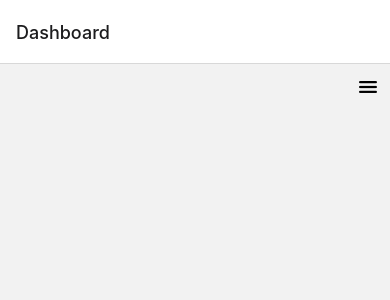
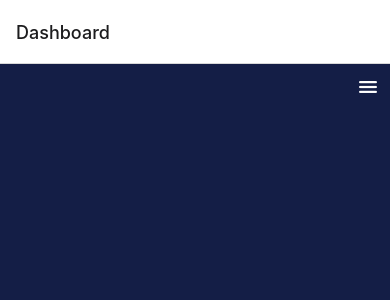
Before and after one commit to srk-sivaramakrishnan/Employee-Management, a React Native app: screen /Dashboard in a window 390 px wide. Shown: the top 300 px of the page. Built offline with nearby package versions, Linux system fonts and the light colour scheme.

Commit message:
components

```diff
--- a/app/dashboard.js
+++ b/app/dashboard.js
@@ -17,7 +17,7 @@ const Dashboard = () => {
 
   const handleSidebarLinkClick = (action) => {
     setSelectedAction(action);
-    setSidebarOpen(false);
+    setSidebarOpen(false); // Close the sidebar when a link is clicked
   };
 
   const renderComponent = () => {
@@ -36,7 +36,7 @@ const Dashboard = () => {
   };
 
   return (
-    <View style={styles.container}>
+    <View style={[styles.container, { backgroundColor: '#141E46' }]}>
       {/* Main content */}
       <ScrollView contentContainerStyle={styles.scrollViewContent}>
         {/* Content based on selected action */}
@@ -45,7 +45,7 @@ const Dashboard = () => {
 
       {/* Hamburger menu */}
       <TouchableOpacity onPress={toggleSidebar} style={styles.menuButton}>
-        <Ionicons name="menu" size={24} color="black" />
+        <Ionicons name="menu" size={24} color="white" />
       </TouchableOpacity>
 
       {/* Sidebar */}
@@ -53,28 +53,28 @@ const Dashboard = () => {
         <View style={styles.sidebar}>
           {/* Close button for sidebar */}
           <TouchableOpacity onPress={toggleSidebar} style={styles.closeButton}>
-            <Ionicons name="close" size={24} color="black" />
+            <Ionicons name="close" size={24} color="white" />
           </TouchableOpacity>
 
           {/* Sidebar content */}
           <TouchableOpacity style={styles.sidebarLink} onPress={() => handleSidebarLinkClick('AddEmployee')}>
-            <Ionicons name="person-add-outline" size={24} color="black" />
+            <Ionicons name="person-add-outline" size={24} color="#141E46" />
             <Text style={styles.linkText}>Add Employee</Text>
           </TouchableOpacity>
           <TouchableOpacity style={styles.sidebarLink} onPress={() => handleSidebarLinkClick('RemoveEmployee')}>
-            <Ionicons name="trash-outline" size={24} color="black" />
+            <Ionicons name="trash-outline" size={24} color="#141E46" />
             <Text style={styles.linkText}>Remove Employee</Text>
           </TouchableOpacity>
           <TouchableOpacity style={styles.sidebarLink} onPress={() => handleSidebarLinkClick('EmployeeDetails')}>
-            <Ionicons name="list-outline" size={24} color="black" />
+            <Ionicons name="list-outline" size={24} color="#141E46" />
             <Text style={styles.linkText}>Employee Details</Text>
           </TouchableOpacity>
           <TouchableOpacity style={styles.sidebarLink} onPress={() => handleSidebarLinkClick('Search')}>
-            <Ionicons name="search-outline" size={24} color="black" />
+            <Ionicons name="search-outline" size={24} color="#141E46" />
             <Text style={styles.linkText}>Search</Text>
           </TouchableOpacity>
           <TouchableOpacity style={styles.sidebarLink} onPress={() => handleSidebarLinkClick('Leave')}>
-            <MaterialIcons name="mail-outline" size={24} color="black" />
+            <MaterialIcons name="mail-outline" size={24} color="#141E46" />
             <Text style={styles.linkText}>Leave</Text>
           </TouchableOpacity>
         </View>
@@ -121,6 +121,7 @@ const styles = StyleSheet.create({
   linkText: {
     fontSize: 12,
     marginLeft: 10,
+    color: '#141E46',
   },
 });
 
--- a/auth/connection.js
+++ b/auth/connection.js
@@ -1,2 +1,2 @@
-const baseURL = 'http://192.168.129.131:5000';
+const baseURL = 'http://192.168.22.131:5000';
 export default baseURL;
--- a/components/AddEmployee.js
+++ b/components/AddEmployee.js
@@ -77,7 +77,6 @@ const AddEmployee = () => {
 };
 
 const screenWidth = Dimensions.get('window').width;
-
 const styles = StyleSheet.create({
   container: {
     flex: 1,
@@ -85,7 +84,7 @@ const styles = StyleSheet.create({
     justifyContent: 'center',
     alignItems: 'center',
     paddingHorizontal: 20,
-    backgroundColor: '#fff',
+    backgroundColor: '#141E46', // Changed background color
   },
   inputContainer: {
     width: screenWidth * 0.8,
@@ -95,23 +94,23 @@ const styles = StyleSheet.create({
     fontSize: 24,
     fontWeight: 'bold',
     marginBottom: 20,
-    color: '#333',
+    color: '#fff', // Changed text color
   },
   label: {
     fontSize: 16,
     marginBottom: 5,
     fontWeight: 'bold',
-    color: '#333',
+    color: '#fff', // Changed text color
     textAlign: 'left',
   },
   input: {
     width: '100%',
     height: 40,
     borderWidth: 1,
-    borderColor: '#ccc',
+    borderColor: '#fff', // Changed input box color
     borderRadius: 5,
     paddingHorizontal: 10,
-    color: '#333',
+    color: '#fff', // Changed text color
   },
 });
 
--- a/components/EditEmployee.js
+++ b/components/EditEmployee.js
@@ -87,7 +87,7 @@ const styles = StyleSheet.create({
         flex: 1,
         justifyContent: 'center',
         alignItems: 'center',
-        backgroundColor: 'rgba(0, 0, 0, 0.5)',
+        backgroundColor: 'rgba(20, 30, 70, 0.5)', // Previous background color
     },
     modalContent: {
         backgroundColor: '#fff',
@@ -99,6 +99,7 @@ const styles = StyleSheet.create({
         fontSize: 20,
         fontWeight: 'bold',
         marginBottom: 20,
+        color: '#333', // Previous text color
     },
     input: {
         borderWidth: 1,
@@ -106,7 +107,10 @@ const styles = StyleSheet.create({
         borderRadius: 5,
         padding: 10,
         marginBottom: 10,
+        backgroundColor: '#fff', // Input background color
+        color: '#333', // Input text color
     },
 });
 
+
 export default EditEmployee;
--- a/components/EmployeeDetails.js
+++ b/components/EmployeeDetails.js
@@ -97,6 +97,7 @@ const styles = StyleSheet.create({
     flex: 1,
     justifyContent: 'center',
     alignItems: 'center',
+    backgroundColor: '#141E46', // Set background color
   },
   contentContainer: {
     padding: 20,
@@ -107,6 +108,7 @@ const styles = StyleSheet.create({
     borderColor: '#ccc',
     padding: 10,
     borderRadius: 5,
+    backgroundColor: '#fff', // Set background color
   },
   selectedContainer: {
     backgroundColor: '#e0e0e0',
@@ -120,10 +122,12 @@ const styles = StyleSheet.create({
   employeeName: {
     fontSize: 18,
     fontWeight: 'bold',
+    color: '#333', // Set text color
   },
   employeeID: {
     fontSize: 16,
     marginTop: 5,
+    color: '#333', // Set text color
   },
   employeeDetails: {
     marginTop: 10,
@@ -131,6 +135,7 @@ const styles = StyleSheet.create({
   detail: {
     fontSize: 16,
     marginBottom: 5,
+    color: '#333', // Set text color
   },
   editIcon: {
     padding: 5,
--- a/components/RemoveEmployee.js
+++ b/components/RemoveEmployee.js
@@ -58,13 +58,14 @@ const styles = StyleSheet.create({
     flex: 1,
     justifyContent: 'center',
     alignItems: 'center',
-    backgroundColor: '#fff',
+    backgroundColor: '#141E46',
     paddingHorizontal: 20, // Add horizontal padding to the container
   },
   heading: {
     fontSize: 20,
     fontWeight: 'bold',
     marginBottom: 20,
+    color: '#fff',
   },
   input: {
     width: '100%', // Set input width to 100% of parent width
@@ -74,6 +75,8 @@ const styles = StyleSheet.create({
     borderRadius: 5,
     padding: 10,
     marginBottom: 20,
+    backgroundColor: '#fff', // Set input background color
+    color: '#333',
   },
 });
 
--- a/components/Search.js
+++ b/components/Search.js
@@ -1,5 +1,5 @@
 import React, { useState } from 'react';
-import { StyleSheet, Text, View, TextInput, Picker, TouchableOpacity, FlatList } from 'react-native';
+import { StyleSheet, View, TextInput, Picker, TouchableOpacity, FlatList, Text } from 'react-native';
 import axios from 'axios';
 import baseURL from '../auth/connection';
 
@@ -37,6 +37,7 @@ const SearchEmployees = () => {
 
   return (
     <View style={styles.container}>
+      <Text style={styles.heading}>Search an employee</Text> {/* Heading */}
       <View style={styles.searchContainer}>
         <TextInput
           style={styles.input}
@@ -72,6 +73,13 @@ const styles = StyleSheet.create({
   container: {
     flex: 1,
     padding: 20,
+    backgroundColor: '#141E46', // Set background color
+  },
+  heading: {
+    fontSize: 24,
+    fontWeight: 'bold',
+    marginBottom: 20,
+    color: '#fff', // Set text color
   },
   searchContainer: {
     flexDirection: 'row',
@@ -85,10 +93,13 @@ const styles = StyleSheet.create({
     borderWidth: 1,
     marginRight: 10,
     paddingHorizontal: 10,
+    backgroundColor: '#fff', // Set background color
+    color: '#333', // Set text color
   },
   filterPicker: {
     width: 120,
     height: 40,
+    color: '#333', // Set text color
   },
   searchButton: {
     backgroundColor: 'blue',
@@ -105,10 +116,12 @@ const styles = StyleSheet.create({
     borderRadius: 5,
     padding: 10,
     marginBottom: 10,
+    backgroundColor: '#fff', // Set background color
   },
   employeeText: {
     fontSize: 16,
     marginBottom: 5,
+    color: '#333', // Set text color
   },
 });
 
--- a/package.json
+++ b/package.json
@@ -15,6 +15,7 @@
   },
   "dependencies": {
     "@expo/vector-icons": "^14.0.0",
+    "@react-native-picker/picker": "^2.7.5",
     "@react-navigation/bottom-tabs": "^6.5.20",
     "@react-navigation/drawer": "^6.6.15",
     "@react-navigation/native": "^6.1.17",
@@ -36,11 +37,11 @@
     "react": "18.2.0",
     "react-dom": "18.2.0",
     "react-native": "0.73.6",
+    "react-native-gesture-handler": "~2.14.0",
     "react-native-safe-area-context": "4.8.2",
     "react-native-screens": "~3.29.0",
     "react-native-vector-icons": "^10.0.3",
-    "react-native-web": "~0.19.6",
-    "react-native-gesture-handler": "~2.14.0"
+    "react-native-web": "~0.19.6"
   },
   "devDependencies": {
     "@babel/core": "^7.20.0",
```
Also changed, not shown: 1 other file (tests, documents, lock files or other folders).
